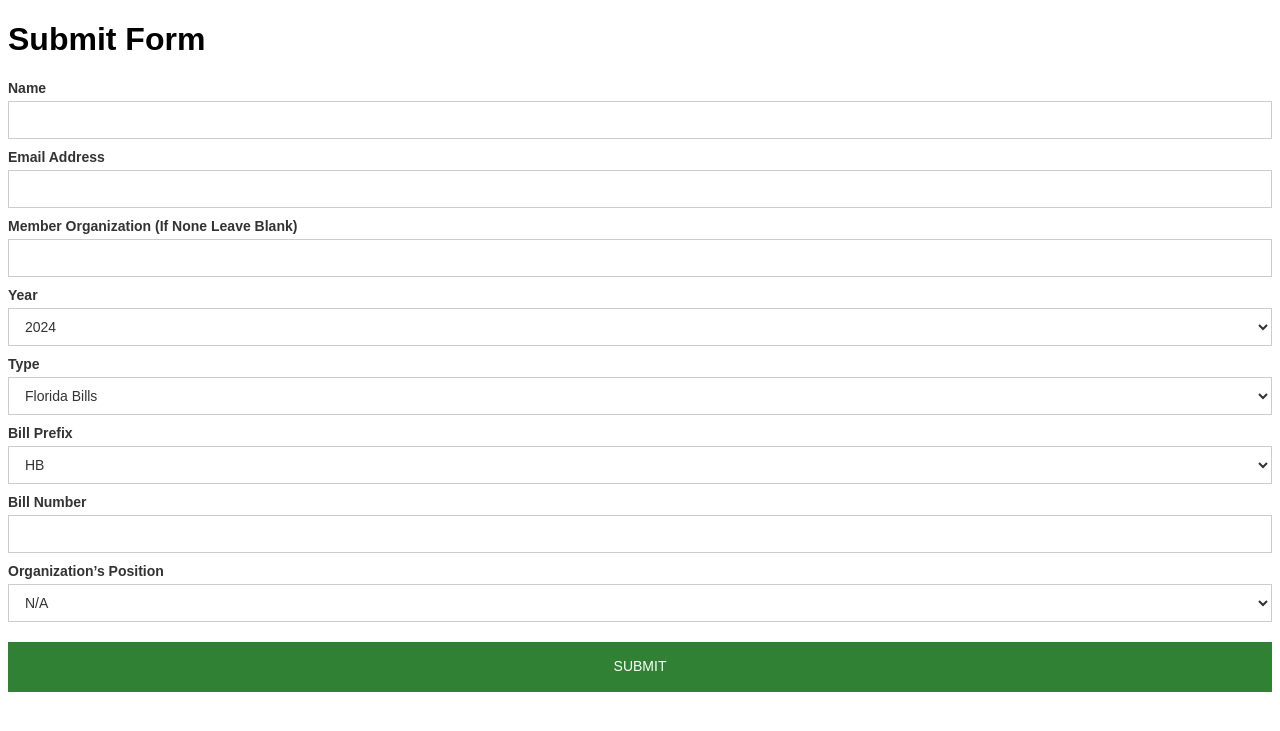
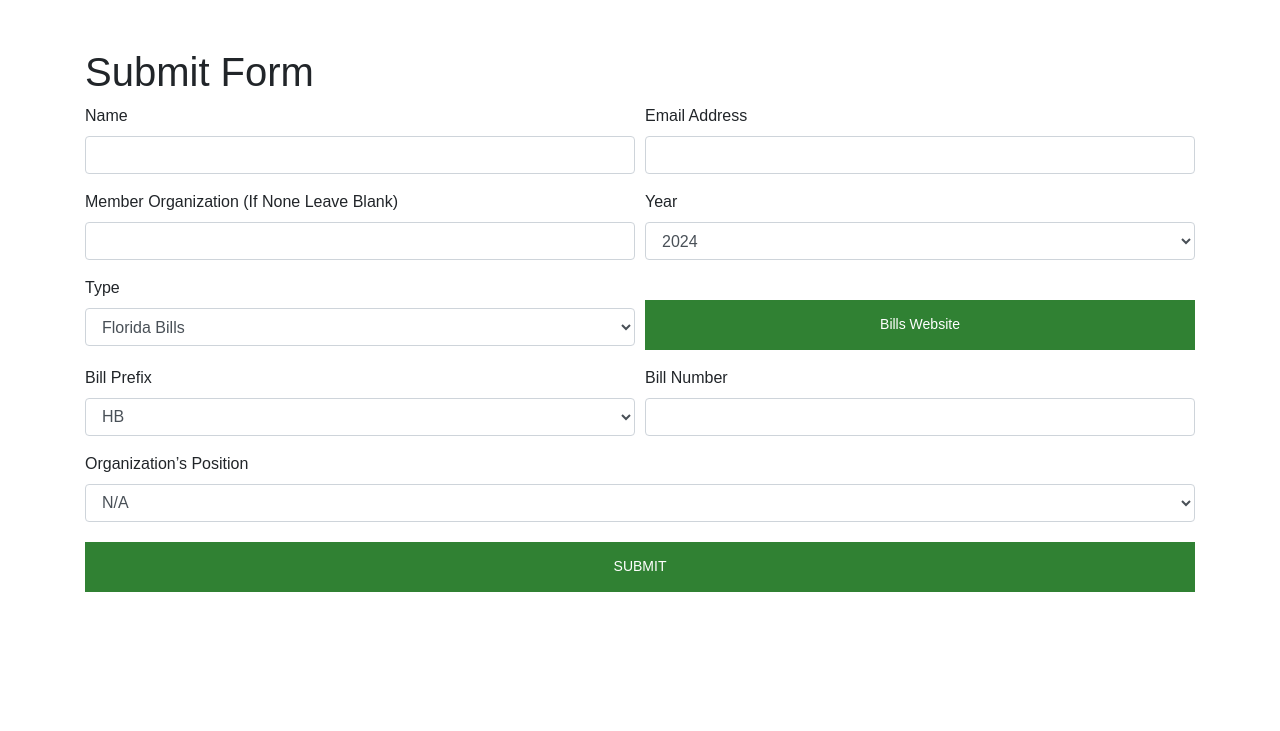
Before and after one commit to DataWithAlex/dpp-memberform-django, a Django app: page / in a window 1280 px wide. Shown: the top 731 px of the page. Run offline with Django 5.2, Linux system fonts and the light colour scheme; some libraries are stand-ins or nearby versions.

Commit message:
Update it so it works + Have Columns

```diff
--- a/myproject/myapp/templates/home.html
+++ b/myproject/myapp/templates/home.html
@@ -1,4 +1,3 @@
-<!-- myapp/templates/home.html -->
 <!DOCTYPE html>
 <html lang="en">
 <head>
@@ -7,50 +6,63 @@
     <title>Form</title>
     {% load static %}
     <link rel="stylesheet" type="text/css" href="{% static 'css/custom.css' %}">
+    <!-- Add Bootstrap CSS -->
+    <link href="https://stackpath.bootstrapcdn.com/bootstrap/4.5.2/css/bootstrap.min.css" rel="stylesheet">
 </head>
 <body>
-    <h1>Submit Form</h1>
+    <div class="container">
+        <h1 class="mt-5">Submit Form</h1>
         <form method="POST" action="{% url 'submit_form' %}">
             {% csrf_token %}
-        <div class="stTextInput">
+            <div class="form-row">
+                <div class="form-group col-md-6">
                     <label for="name">Name</label>
-            <input type="text" id="name" name="name">
+                    <input type="text" class="form-control" id="name" name="name">
                 </div>
-        <div class="stTextInput">
+                <div class="form-group col-md-6">
                     <label for="email">Email Address</label>
-            <input type="email" id="email" name="email">
+                    <input type="email" class="form-control" id="email" name="email">
                 </div>
-        <div class="stTextInput">
+            </div>
+            <div class="form-row">
+                <div class="form-group col-md-6">
                     <label for="member_org">Member Organization (If None Leave Blank)</label>
-            <input type="text" id="member_org" name="member_org">
+                    <input type="text" class="form-control" id="member_org" name="member_org">
                 </div>
-        <div class="stSelectbox">
+                <div class="form-group col-md-6">
                     <label for="selected_year">Year</label>
-            <select id="selected_year" name="selected_year">
+                    <select id="selected_year" name="selected_year" class="form-control">
                         {% for year in years %}
                             <option value="{{ year }}">{{ year }}</option>
                         {% endfor %}
                     </select>
                 </div>
-        <div class="stSelectbox">
+            </div>
+            <div class="form-row">
+                <div class="form-group col-md-6">
                     <label for="legislation_type">Type</label>
-            <select id="legislation_type" name="legislation_type">
+                    <select id="legislation_type" name="legislation_type" class="form-control">
                         <option value="Florida Bills">Florida Bills</option>
                         <option value="Federal Bills">Federal Bills</option>
                     </select>
                 </div>
+                <div class="form-group col-md-6">
+                    <button type="button" class="btn btn-success mt-4" id="bills-website">Bills Website</button>
+                </div>
+            </div>
             <div id="federal_details" style="display:none;">
-            <div class="stSelectbox">
+                <div class="form-row">
+                    <div class="form-group col-md-6">
                         <label for="session">Congress Session Number</label>
-                <select id="session" name="session">
+                        <select id="session" name="session" class="form-control">
                             {% for session in sessions %}
                                 <option value="{{ session }}">{{ session }}</option>
                             {% endfor %}
                         </select>
                     </div>
-            <div class="stSelectbox">
+                    <div class="form-group col-md-6">
                         <label for="federal_bill_type">Bill Prefix</label>
-                <select id="federal_bill_type" name="federal_bill_type">
+                        <select id="federal_bill_type" name="federal_bill_type" class="form-control">
                             <option value="HR">HR</option>
                             <option value="S">S</option>
                             <option value="H.Res">H.Res</option>
@@ -62,28 +74,31 @@
                         </select>
                     </div>
                 </div>
-        <div id="florida_details" class="stSelectbox">
+            </div>
+            <div id="florida_details" class="form-row">
+                <div class="form-group col-md-6">
                     <label for="bill_type">Bill Prefix</label>
-            <select id="bill_type" name="bill_type">
+                    <select id="bill_type" name="bill_type" class="form-control">
                         <option value="HB">HB</option>
                         <option value="SB">SB</option>
                     </select>
                 </div>
-        <div class="stTextInput">
+                <div class="form-group col-md-6">
                     <label for="bill_number">Bill Number</label>
-            <input type="text" id="bill_number" name="bill_number">
+                    <input type="text" class="form-control" id="bill_number" name="bill_number">
                 </div>
-        <div class="stSelectbox">
+            </div>
+            <div class="form-group">
                 <label for="support">Organization’s Position</label>
-            <select id="support" name="support">
+                <select id="support" name="support" class="form-control">
                     <option value="N/A">N/A</option>
                     <option value="Support">Support</option>
                     <option value="Oppose">Oppose</option>
                 </select>
             </div>
-        <button type="submit" class="stButton">SUBMIT</button>
+            <button type="submit" class="btn btn-success">SUBMIT</button>
         </form>
-
+    </div>
     <script>
         document.getElementById('legislation_type').addEventListener('change', function () {
             var federalDetails = document.getElementById('federal_details');
@@ -96,6 +111,14 @@
                 floridaDetails.style.display = 'block';
             }
         });
+        document.getElementById('bills-website').addEventListener('click', function () {
+            var legislationType = document.getElementById('legislation_type').value;
+            if (legislationType === 'Federal Bills') {
+                window.open('https://www.congress.gov/search?q=%7B%22source%22%3A%22legislation%22%7D', '_blank');
+            } else {
+                window.open('https://www.flsenate.gov/Session/Bills/2024', '_blank');
+            }
+        });
     </script>
 </body>
 </html>
--- a/myproject/myproject/urls.py
+++ b/myproject/myproject/urls.py
@@ -17,10 +17,10 @@ Including another URLconf
 # myproject/urls.py
 from django.contrib import admin
 from django.urls import path
-from myapp import views
+from myapp.views import home, submit_form
 
 urlpatterns = [
     path('admin/', admin.site.urls),
-    path('', views.home, name='home'),  # Update the view name here
-    path('submit/', views.submit_form, name='submit_form'),  # Add the named URL pattern for form submission
+    path('', home, name='home'),
+    path('submit/', submit_form, name='submit_form'),
 ]
```
Also changed, not shown: myproject/myproject/settings.py (+11 -0 lines). Lines whose indentation alone changed are shown as unchanged.
